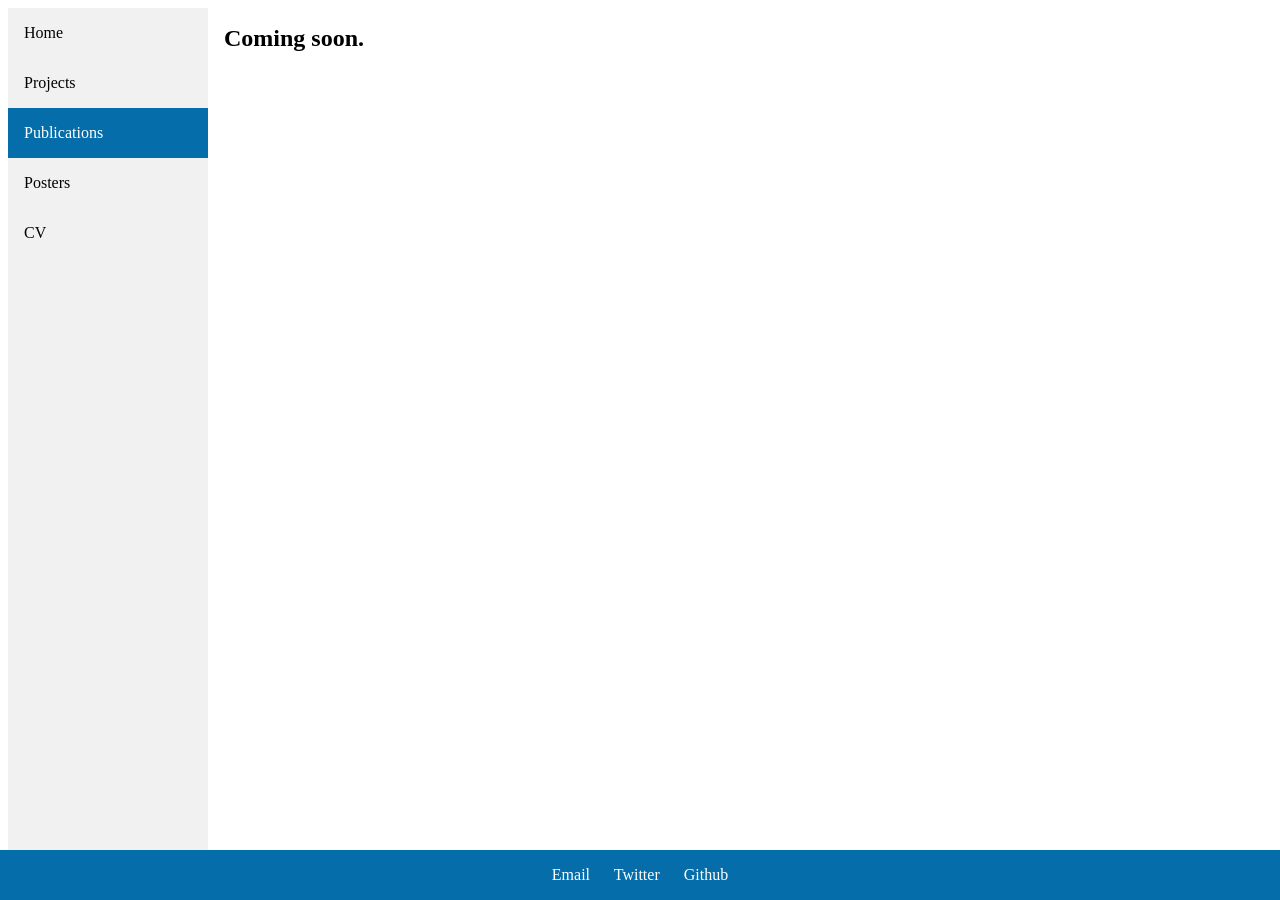
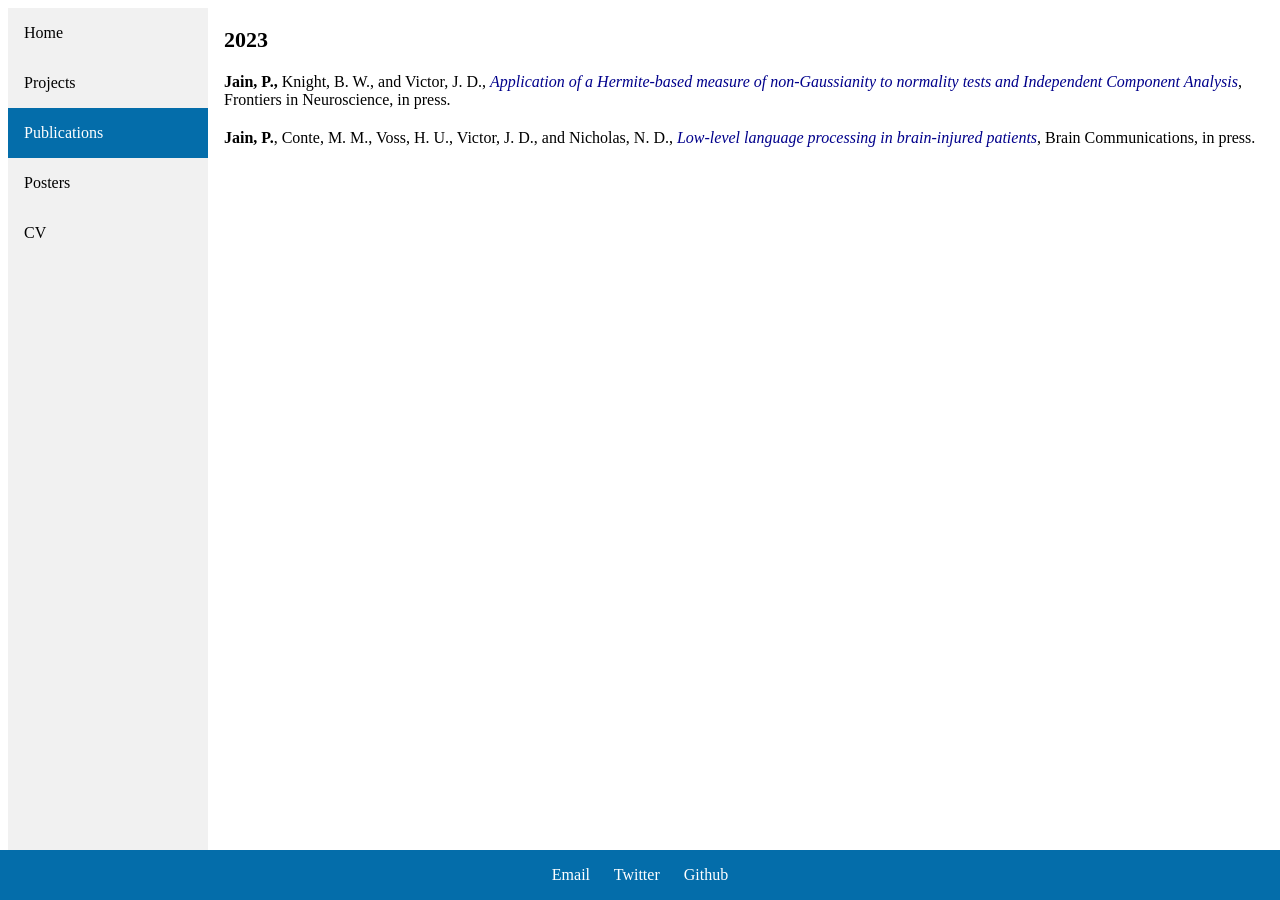
Before and after one commit to paruljainneuro/paruljain.github.io, a Jekyll site: the page built from publications.md, in a window 1280 px wide. Built offline with Jekyll 4.4.1, drawn with Linux system fonts in a browser that asks for light colours.

Commit message:
Adding language and Hermite pubs

```diff
--- a/Gemfile
+++ b/Gemfile
@@ -8,7 +8,9 @@ source "https://rubygems.org"
 #
 # This will help ensure the proper Jekyll version is running.
 # Happy Jekylling!
-gem "jekyll", "~> 3.8.6"
+gem "jekyll", "~> 3.9"
+gem "kramdown-parser-gfm", "~> 1.1"
+gem "webrick", "~> 1.7"
 
 # This is the default theme for new Jekyll sites. You may change this to anything you like.
 gem "minima", "~> 2.0"
--- a/publications.md
+++ b/publications.md
@@ -4,6 +4,10 @@ title: Publications
 permalink: /publications
 ---
 <div class="content">
-	<h1>Coming soon.</h1>
-	<p></p>
-</div>
+	<h2>2023</h2>
+	<p>
+		<b>Jain, P.,</b> Knight, B. W., and Victor, J. D.,
+		<i><a href='https://www.frontiersin.org/articles/10.3389/fninf.2023.1113988/abstract'>Application of a Hermite-based measure of non-Gaussianity to normality tests and Independent Component Analysis</a></i>, Frontiers in Neuroscience, in press.
+	<p>
+		<b>Jain, P.</b>, Conte, M. M., Voss, H. U., Victor, J. D., and Nicholas, N. D., <a href='https://academic.oup.com/braincomms/advance-article/doi/10.1093/braincomms/fcad094/7086082'><i>Low-level language processing in brain-injured patients</i></a>, Brain Communications, in press.
+	</p>
```
Also changed, not shown: Gemfile.lock, 11 other files.
